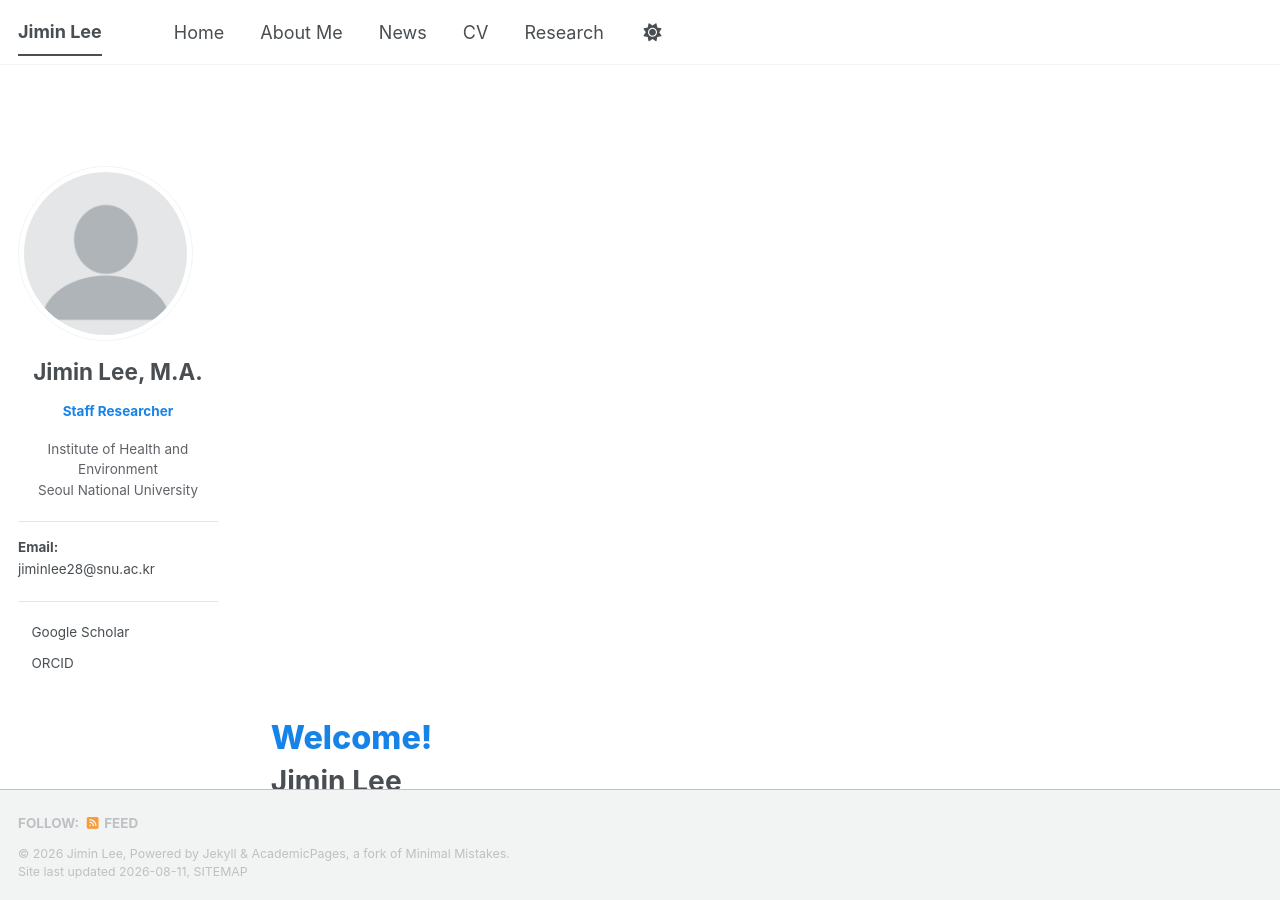
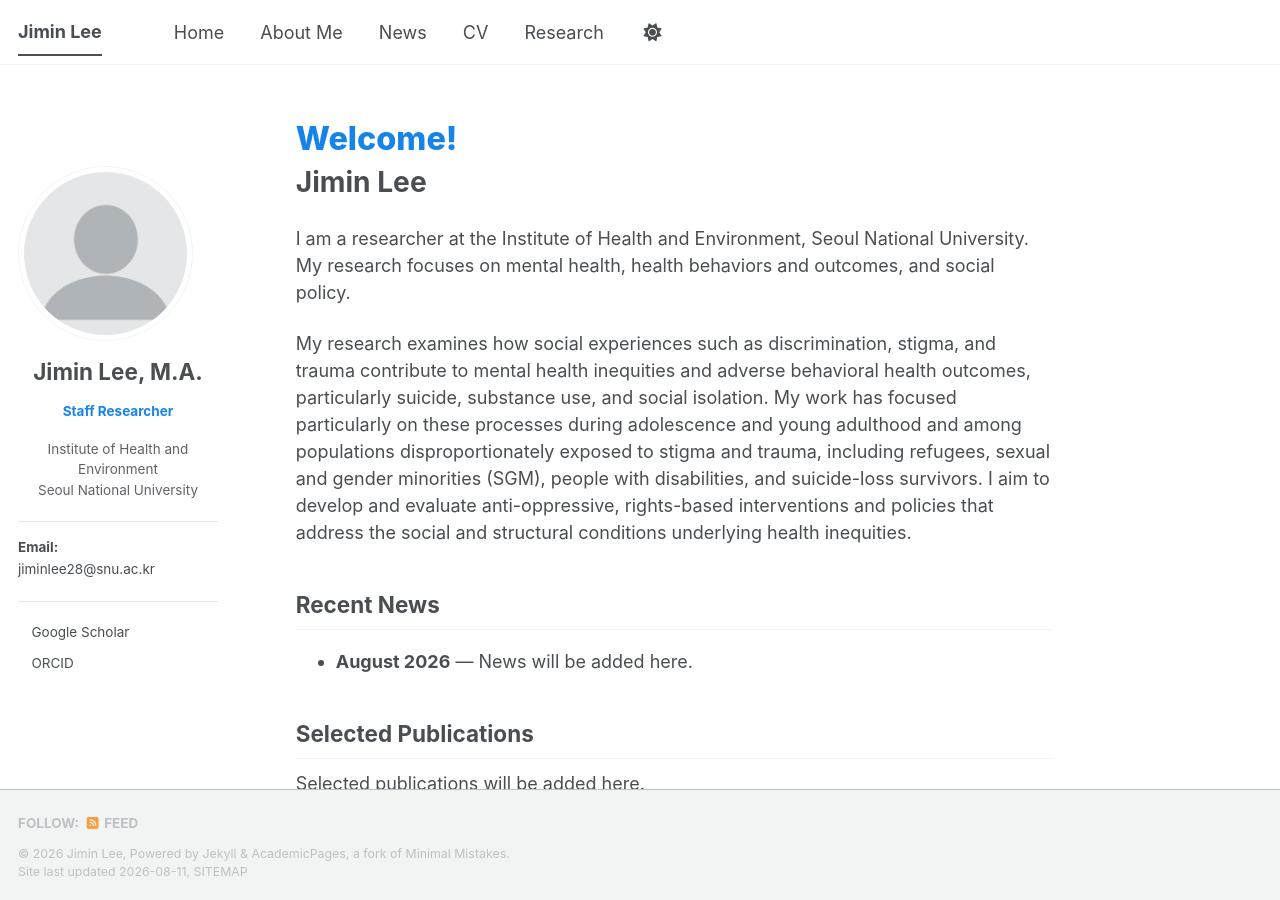
Before and after one commit to jiminlee-research/jiminlee-research.github.io, a Jekyll site: the page built from _pages/about.md, in a window 1280 px wide and 900 px high. Built offline with Jekyll 4.4.1, drawn with Linux system fonts in a browser that asks for light colours; a style sheet for code colours, icons or effects is not loaded.

Commit message:
Update main.scss

```diff
--- a/assets/css/main.scss
+++ b/assets/css/main.scss
@@ -111,23 +111,19 @@
 
 
 
-/* Let the author sidebar scroll with the page */
+/* Author sidebar: scroll with the page */
 @media (min-width: 64em) {
-  .sidebar {
-    position: static;
-    height: auto;
-    overflow: visible;
-  }
-}
-
-/* Slightly wider author profile on desktop */
-@media (min-width: 64em) {
-  .sidebar {
+  .sidebar.sticky {
+    position: static !important;
+    top: auto !important;
+    float: left !important;
     width: 200px;
+    height: auto !important;
+    overflow: visible !important;
   }
 
   .page,
   .archive {
-    width: calc(100% - 200px);
+    width: calc(100% - 225px);
   }
 }
```
